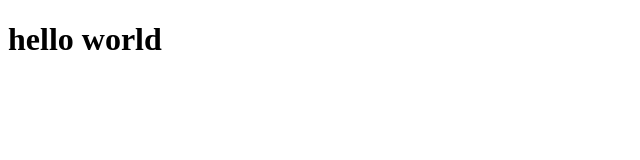
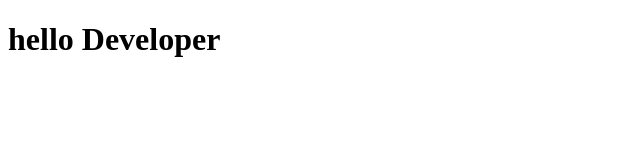
Before and after one commit to SouravSharma178/Git-Example, a plain HTML site: page index.html in a window 1280 px wide. Shown: the whole page, without its empty margins (0-640 px from the left). Drawn offline with Linux system fonts and the light colour scheme.

Commit message:
Dev Changed

```diff
--- a/index.html
+++ b/index.html
@@ -6,6 +6,6 @@
     <title>My Site</title>
 </head>
 <body>
-<h1>hello world</h1>
+<h1>hello Developer</h1>
 </body>
 </html>
```
